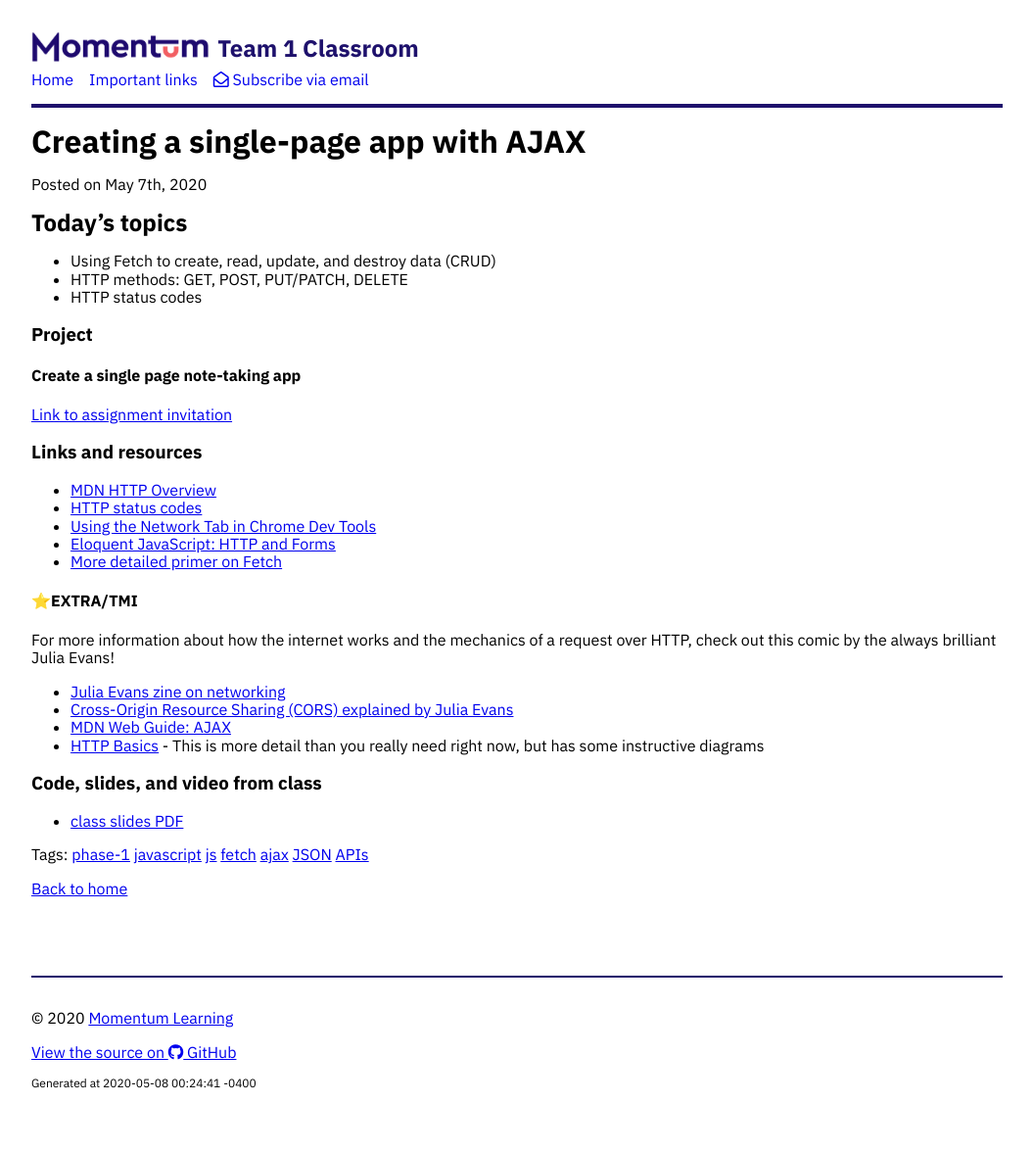
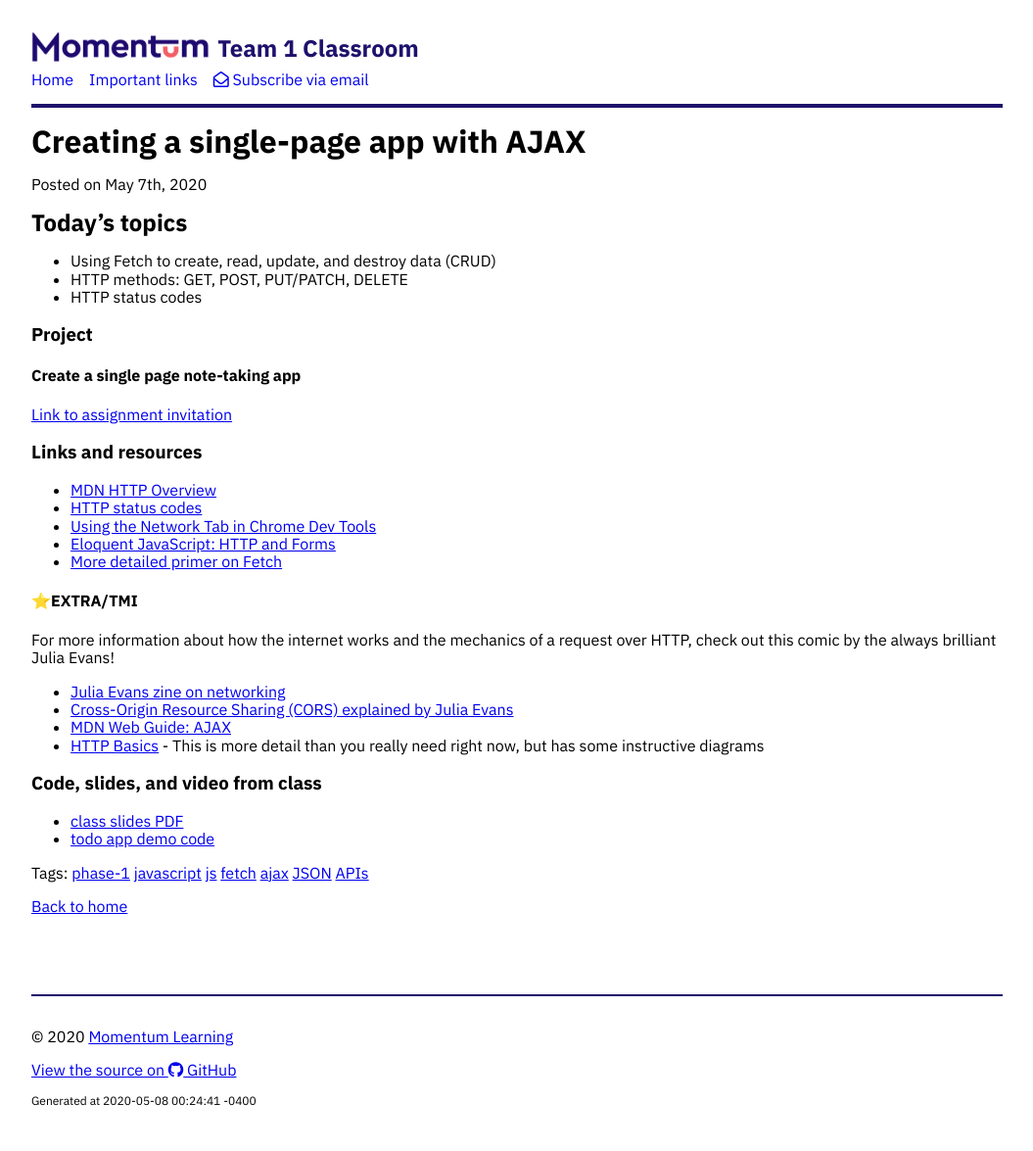
Before and after one commit to Momentum-Morehouse-2/Momentum-Morehouse-2.github.io, a Jekyll site: the page built from _posts/2020-05-07-js-ajax-app.md, in a window 1280 px wide. Shown: the whole page at 98% size, without its empty margins (112-1167 px from the left). Built offline with Jekyll 4.4.1, drawn with Linux system fonts in a browser that asks for light colours; nearby versions of some CDN libraries.

Commit message:
Add link to demo code

```diff
--- a/_posts/2020-05-07-js-ajax-app.md
+++ b/_posts/2020-05-07-js-ajax-app.md
@@ -34,3 +34,4 @@ For more information about how the internet works and the mechanics of a request
 ### Code, slides, and video from class
 
 - [class slides PDF](../slide-decks/js-ajax.pdf)
+- [todo app demo code](https://github.com/momentum-team-1/examples/tree/master/ajax--notes)
```
